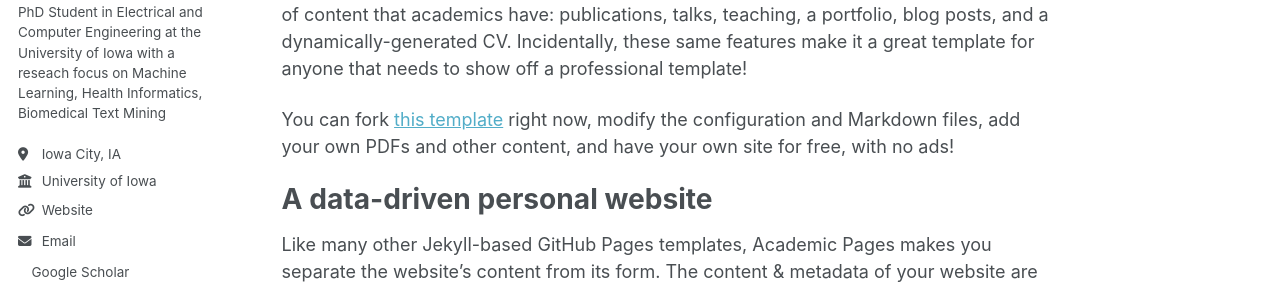
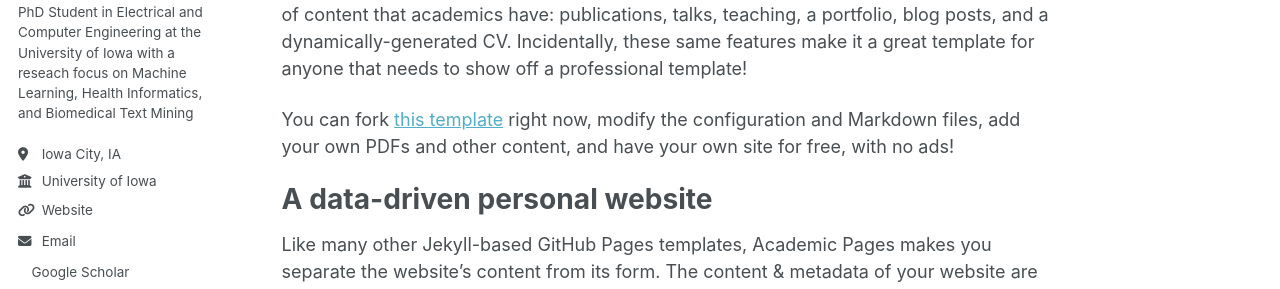
Before and after one commit to shaileshdahal/shaileshdahal.github.io, a Jekyll site: the page built from _pages/about.md, in a window 1280 px wide. Shown: the part 305-594 px from the top of the page. Built offline with Jekyll 4.4.1, drawn with Linux system fonts in a browser that asks for light colours; a style sheet for code colours, icons or effects is not loaded.

Commit message:
Fix typo in bio section of _config.yml
Corrected a typo in the bio section by adding 'and' before 'Biomedical Text Mining'.

```diff
--- a/_config.yml
+++ b/_config.yml
@@ -26,7 +26,7 @@ author:
   avatar           : "2024_02_21_Shailesh_Dahal_001.JPG"
   name             : "Shailesh Dahal"
   pronouns         : "he/his"
-  bio              : "PhD Student in Electrical and Computer Engineering at the University of Iowa with a reseach focus on Machine Learning, Health Informatics, Biomedical Text Mining"
+  bio              : "PhD Student in Electrical and Computer Engineering at the University of Iowa with a reseach focus on Machine Learning, Health Informatics, and Biomedical Text Mining"
   location         : "Iowa City, IA"
   employer         : "University of Iowa"
   uri              : "https://shaileshdahal.github.io/"
```
